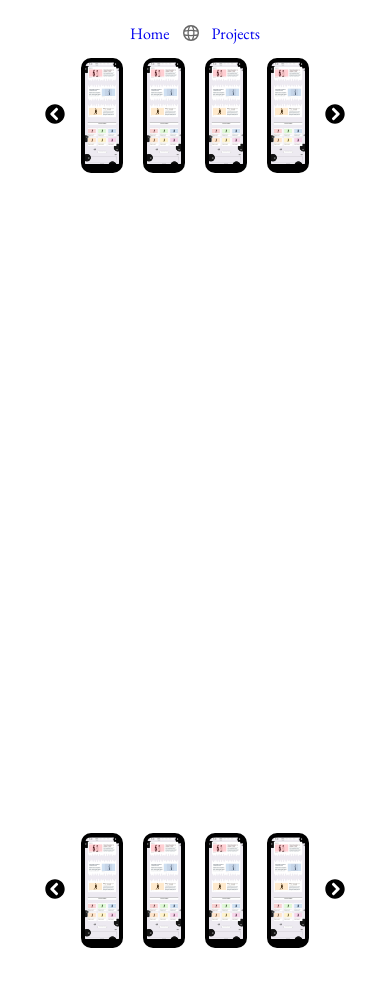
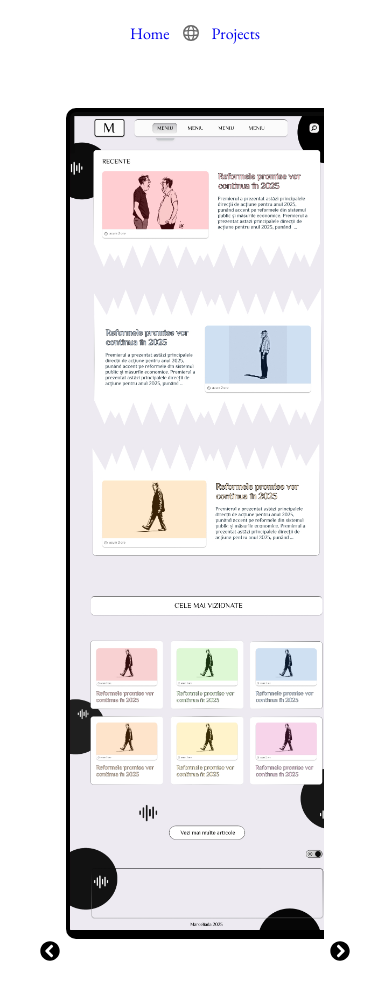
Before and after one commit to Roxxanar/PortofolioNextJs, a Next.js app: page /projects in a window 390 px wide. Shown: the top 1000 px of the page. Before the commit the page ends 948 px from the top, so only its background shows below. Built offline with nearby package versions, Linux system fonts and the light colour scheme.

Commit message:
changes2

```diff
--- a/src/app/components/Gallery.module.css
+++ b/src/app/components/Gallery.module.css
@@ -1,40 +1,34 @@
-
-
-
 .container_artgallery {
-
-
-  /*width: 700px;*/
-  height: 150vh;
+  width: 80vw;
+  height: 100vh;
   display: flex;
   justify-content: center;
   align-items: center;
   background-color: transparent;
+  overflow: auto;
 }
 
 .carousel_view {
-
-
- /*width: 40vw;*/
+  width: 1550px;
   display: flex;
   justify-content: space-between;
   align-items: center;
   gap: 10px;
   scroll-behavior: smooth;
   transition: all 0.25s ease-in;
+  /*overflow: auto;*/
 }
 
 .item_list {
-
-
   /*width: 100vw;*/
+  /*width:100vw;*/
   display: flex;
-  gap: 20px;
+  gap: 40px;
   scroll-behavior: smooth;
   transition: all 0.25s ease-in;
   -ms-overflow-style: none; /* IE and Edge */
   scrollbar-width: none; /* Firefox */
-
+/*overflow: auto;*/
   scroll-snap-type: x mandatory;
 }
 
@@ -44,7 +38,6 @@
 }
 
 .prev_btn {
-
   cursor: pointer;
 
   border: none;
@@ -52,11 +45,9 @@
   color: white;
   background: none;
   transition: all 0.3s ease-in-out;
-
 }
 
 .next_btn {
-
   cursor: pointer;
 
   border: none;
@@ -64,28 +55,20 @@
   color: white;
   background: none;
   transition: all 0.3s ease-in-out;
-
 }
 
 .item {
-
   scroll-snap-align: center;
   height: 500px;
   background-color: deeppink;
   border-radius: 8px;
 }
 
+.screen2 {
 
-.screen {
+  width: 70vw;
+  background-color: black;
 
-  /*margin-right: 5.5px;*/
-  /*margin-top: 210px;*/
-  /*width: 1600px;*/
-  /*width: clamp(300px, 80vw, 2000px);*/
-  width: 100%;
-  background-color: black;
-  /*height: 60vh;*/
-  /*height: clamp(200px, 100%, 1000px);*/
   border: 4px solid rgb(0, 0, 0);
   border-radius: 10px;
 
@@ -93,9 +76,23 @@
   height: auto;
   background-color: rgb(0, 0, 0);
 
-
-
-
   overflow-y: auto;
   z-index: 1000;
 }
+
+
+@media (max-width: 1300px) {
+.container_artgallery {
+
+
+  height:200vh;
+}
+}
+
+@media (max-width: 500px) {
+  .carousel_view {
+
+    width: 450px;
+
+  }
+  }
--- a/src/app/components/Gallery.tsx
+++ b/src/app/components/Gallery.tsx
@@ -31,16 +31,13 @@ const Gallery = () => {
       className={styles.container_artgallery}
       style={{ display: shouldRender ? 'block' : 'none' }}
     >
+
       <div className={styles.carousel_view}>
-        <button id="prev-btn" className={styles.prev_btn}>
-          <svg viewBox="0 0 512 512" width="20" aria-label="Previous">
-            <path d="M256 504C119 504 8 393 8 256S119 8 256 8s248 111 248 248-111 248-248 248zM142.1 273l135.5 135.5c9.4 9.4 24.6 9.4 33.9 0l17-17c9.4-9.4 9.4-24.6 0-33.9L226.9 256l101.6-101.6c9.4-9.4 9.4-24.6 0-33.9l-17-17c-9.4-9.4-24.6-9.4-33.9 0L142.1 239c-9.4 9.4-9.4 24.6 0 34z" />
-          </svg>
-        </button>
+
 
         <div id="item-list" className={styles.item_list}>
 
-          <div className={styles.screen}>
+          <div className={styles.screen2}>
           <Image
   aria-hidden
   src="/desktop1.png"
@@ -53,7 +50,7 @@ const Gallery = () => {
 />
           </div>
 
- <div className={styles.screen}>
+ <div className={styles.screen2}>
           <Image
   aria-hidden
   src="/desktop1.png"
@@ -66,7 +63,7 @@ const Gallery = () => {
 />
           </div>
 
-          <div className={styles.screen}>
+          <div className={styles.screen2}>
           <Image
   aria-hidden
   src="/desktop1.png"
@@ -78,7 +75,7 @@ const Gallery = () => {
 />
           </div>
 
-          <div className={styles.screen}>
+          <div className={styles.screen2}>
           <Image
   aria-hidden
   src="/desktop1.png"
@@ -92,12 +89,9 @@ const Gallery = () => {
 
         </div>
 
-        <button id="next-btn" className={styles.next_btn}>
-          <svg viewBox="0 0 512 512" width="20" aria-label="Next">
-            <path d="M256 8c137 0 248 111 248 248S393 504 256 504 8 393 8 256 119 8 256 8zm113.9 231L234.4 103.5c-9.4-9.4-24.6-9.4-33.9 0l-17 17c-9.4 9.4-9.4 24.6 0 33.9L285.1 256 183.5 357.6c-9.4 9.4-9.4 24.6 0 33.9l17 17c9.4 9.4 24.6 9.4 33.9 0L369.9 273c9.4-9.4 9.4-24.6 0-34z" />
-          </svg>
-        </button>
+
       </div>
+
     </div>
   );
 };
--- a/src/app/projects/page.tsx
+++ b/src/app/projects/page.tsx
@@ -59,16 +59,28 @@ export default function Home() {
             style={{ width: "100%", height: "auto" }}
           />
         </div>
-
+        {shouldRender && (
+  <button id="prev-btn" className={styles.prev_btn}>
+    <svg viewBox="0 0 512 512" width="20" aria-label="Previous">
+      <path d="M256 504C119 504 8 393 8 256S119 8 256 8s248 111 248 248-111 248-248 248zM142.1 273l135.5 135.5c9.4 9.4 24.6 9.4 33.9 0l17-17c9.4-9.4 9.4-24.6 0-33.9L226.9 256l101.6-101.6c9.4-9.4 9.4-24.6 0-33.9l-17-17c-9.4-9.4-24.6-9.4-33.9 0L142.1 239c-9.4 9.4-9.4 24.6 0 34z" />
+    </svg>
+  </button>
+)}
         {shouldRender ? <Gallery /> : <Screen />}
-
+        {shouldRender && (
+  <button id="next-btn" className={styles.next_btn}>
+    <svg viewBox="0 0 512 512" width="20" aria-label="Next">
+      <path d="M256 8c137 0 248 111 248 248S393 504 256 504 8 393 8 256 119 8 256 8zm113.9 231L234.4 103.5c-9.4-9.4-24.6-9.4-33.9 0l-17 17c-9.4 9.4-9.4 24.6 0 33.9L285.1 256 183.5 357.6c-9.4 9.4-9.4 24.6 0 33.9l17 17c9.4 9.4 24.6 9.4 33.9 0L369.9 273c9.4-9.4 9.4-24.6 0-34z" />
+    </svg>
+  </button>
+)}
       </div>
 
 
 
 
       <div className={styles.background}></div>
-      <div  className={styles.container2}>
+      <div  className={styles.container3}>
         <div className={styles.laptop}>
           <Image
             aria-hidden
--- a/src/app/projects/projects.module.css
+++ b/src/app/projects/projects.module.css
@@ -11,7 +11,44 @@
   flex-direction: column;
 }
 
+
+
+
 .container2 {
+  position: relative;
+
+    width: 80%; /* Takes 80% of the parent width */
+
+    max-width: 1200px; /* Prevents it from getting too large */
+    /*min-height: 500px;*/
+    display:flex;
+    flex-direction: column;
+    align-items: center;
+}
+
+
+.prev_btn {
+  cursor: pointer;
+
+  border: none;
+  cursor: pointer;
+  color: white;
+  background: none;
+  transition: all 0.3s ease-in-out;
+}
+
+.next_btn {
+  cursor: pointer;
+
+  border: none;
+  cursor: pointer;
+  color: white;
+  background: none;
+  transition: all 0.3s ease-in-out;
+}
+
+
+.container3 {
   position: relative;
 
     width: 80%; /* Takes 80% of the parent width */
@@ -22,6 +59,8 @@
     flex-direction: column;
     align-items: center;
 }
+
+
 
 .navbar {
   display: flex;
@@ -122,6 +161,24 @@
   @media (max-width: 1000px) {
 
 
+    .container2 {
+      position: relative;
+
+        width: 82.7%; /* Takes 80% of the parent width */
+
+        max-width: 1200px; /* Prevents it from getting too large */
+        /*min-height: 500px;*/
+        display:flex;
+        flex-direction: row;
+        align-items: center;
+        margin-top:50px;
+    }
+
+
+.container3 {
+
+  display:none;
+}
     .laptop {
 
        display: none;
```
Lines whose indentation alone changed are shown as unchanged.
